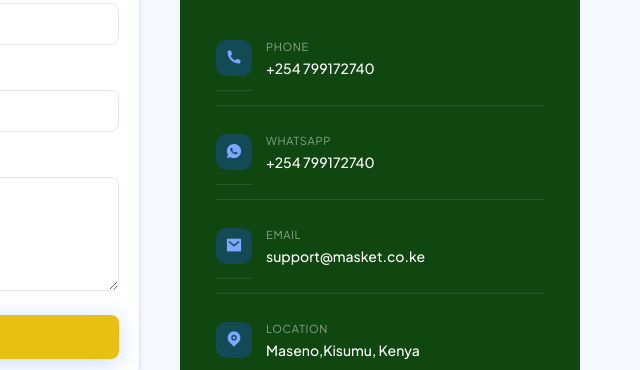
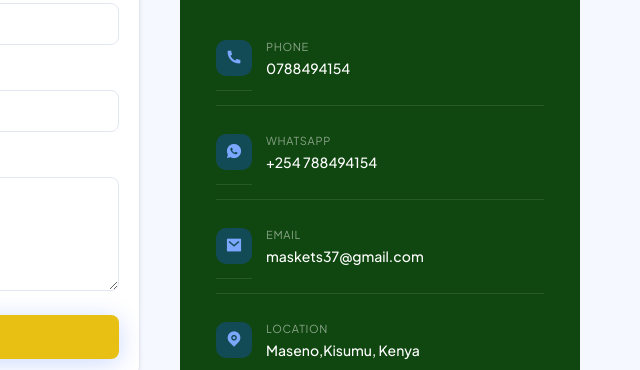
Before and after one commit to Elkana082/masket, a plain HTML site: page frontend/contact.html in a window 1280 px wide. Shown: the part 433-803 px from the top of the page, 640-1280 px from the left. Drawn offline with nearby package versions, Linux system fonts and the light colour scheme.

Commit message:
contact details

```diff
--- a/frontend/contact.html
+++ b/frontend/contact.html
@@ -101,7 +101,7 @@
               <div class="contact-detail i"><i class="ri-phone-fill"></i></div>
               <div class="contact-detail-info">
                 <div class="label">Phone</div>
-                <div class="value">+254 799172740</div>
+                <div class="value">0788494154</div>
               </div>
             </div>
 
@@ -109,7 +109,7 @@
               <div class="contact-detail i"><i class="ri-whatsapp-fill"></i></div>
               <div class="contact-detail-info">
                 <div class="label">WhatsApp</div>
-                <div class="value">+254 799172740</div>
+                <div class="value">+254 788494154</div>
               </div>
             </div>
 
@@ -117,7 +117,7 @@
               <div class="contact-detail i"><i class="ri-mail-fill"></i></div>
               <div class="contact-detail-info">
                 <div class="label">Email</div>
-                <div class="value">support@masket.co.ke</div>
+                <div class="value">maskets37@gmail.com</div>
               </div>
             </div>
 
```
Also changed, not shown: frontend/index.html (+1 -1 lines).
